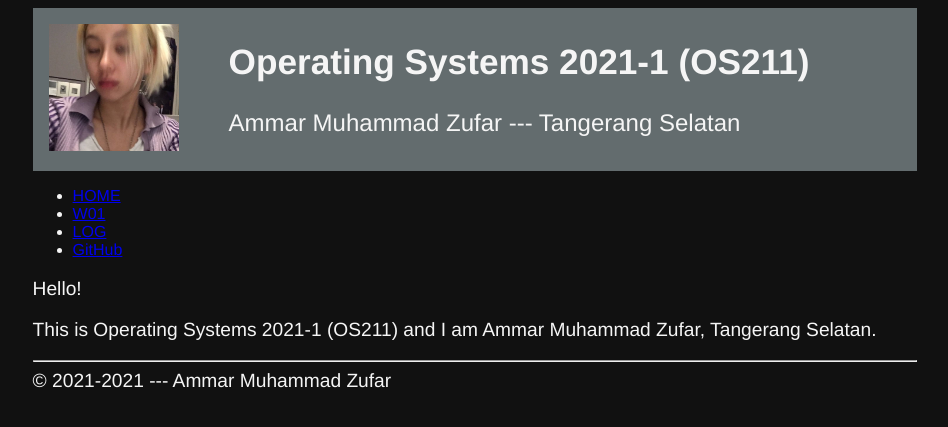
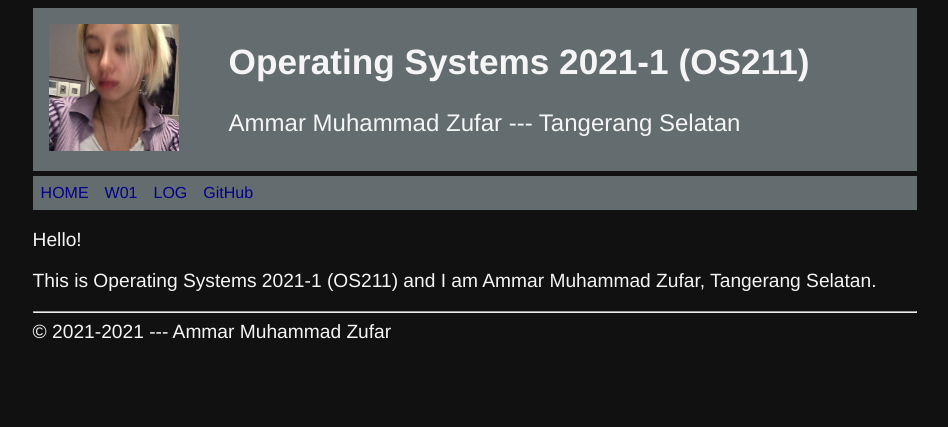
Before and after one commit to amzufar/os211, a Jekyll site: the page built from index.md, in a window 1280 px wide. Shown: the top 427 px of the page, without its empty margins (165-1113 px from the left). Built offline with Jekyll 4.4.1, drawn with Linux system fonts in a browser that asks for light colours.

Commit message:
update navbar

```diff
--- a/_includes/navbar.html
+++ b/_includes/navbar.html
@@ -1,8 +1,29 @@
-<nav class="navbar">
-    <ul>
-        <li class='listitem'><a href='{{ site.baseurl }}/'>HOME</a></li>
-        <li class='listitem'><a href='{{ site.baseurl }}/W01/'>W01</a></li>
-        <li class='listitem'><a href='{{ site.baseurl }}/TXT/mylog.txt'>LOG</a></li>
-        <li class='listitem'><a href='{{ site.urlgithub }}'>GitHub</a></li>
-    </ul>
-</nav>
+<style>
+    .navbar {
+      display: flex;
+      flex-direction: row;
+      width: 100%;
+      background-color: #636c6e;
+      margin-top: 5px;
+      margin-bottom: 5px;
+    }
+
+    .navbar div a {
+      display: block;
+      padding: 8px;
+      text-decoration: none;
+      color: darkblue;
+    }
+
+    .navbar div a:hover {
+      background-color: #c4c4c4;
+      text-decoration: underline;
+    }
+  </style>
+
+  <div class="navbar">
+    <div><a href='{{ site.baseurl }}/'>HOME</a></div>
+    <div><a href='{{ site.baseurl }}/W01/'>W01</a></div>
+    <div><a href='{{ site.baseurl }}/TXT/mylog.txt' target="_blank">LOG</a></div>
+    <div><a href='{{ site.urlgithub }}' target="_blank">GitHub</a></div>
+  </div>
```
